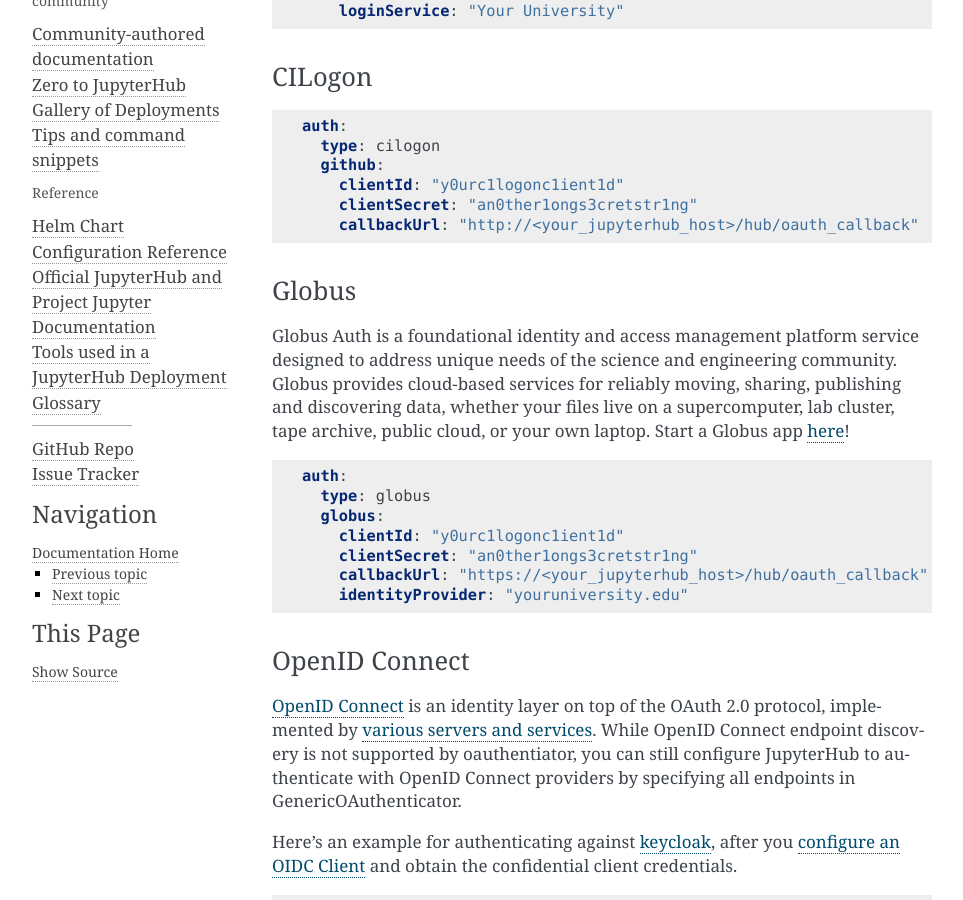
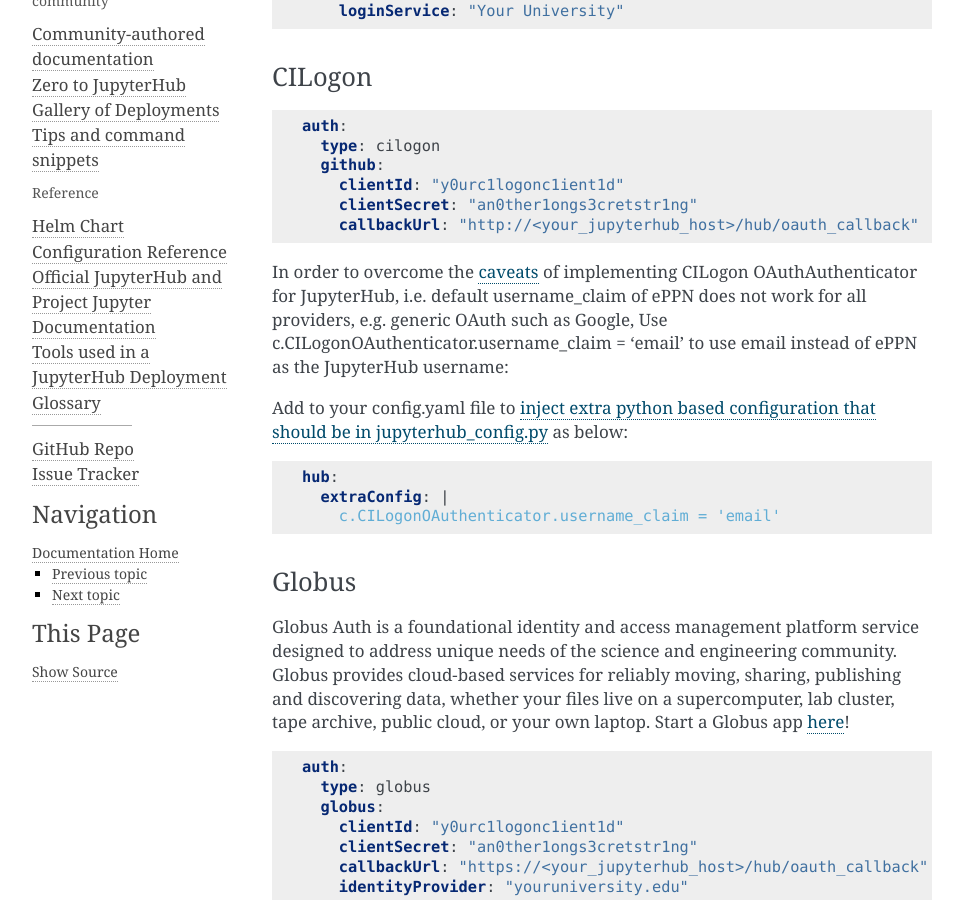
Before and after one commit to jupyterhub/zero-to-jupyterhub-k8s, a Sphinx documentation site: the page built from doc/source/authentication.rst, in a window 1280 px wide and 900 px high, scrolled down 1962 px. Shown: the whole window, without its empty margins (148-1111 px from the left). Built offline with Sphinx 7.4.7, drawn with Linux system fonts in a browser that asks for light colours.

Commit message:
Update authentication.rst
Overcoming Caveats while setting up CILogon OAuthAuthenticator for JupyterHub

```diff
--- a/doc/source/authentication.rst
+++ b/doc/source/authentication.rst
@@ -115,6 +115,18 @@
           clientId: "y0urc1logonc1ient1d"
           clientSecret: "an0ther1ongs3cretstr1ng"
           callbackUrl: "http://<your_jupyterhub_host>/hub/oauth_callback"
+
+In order to overcome the `caveats <https://github.com/jupyterhub/oauthenticator/blob/master/oauthenticator/cilogon.py>`_ of implementing CILogon OAuthAuthenticator for JupyterHub,
+i.e. default username_claim of ePPN does not work for all providers, e.g. generic OAuth such as Google, Use c.CILogonOAuthenticator.username_claim = 'email' to use email instead of ePPN as the JupyterHub username:
+
+Add to your config.yaml file to `inject extra python based configuration that should be in jupyterhub_config.py <https://zero-to-jupyterhub.readthedocs.io/en/latest/reference.html#hub-extraconfig>`_ as below:
+
+.. code-block:: yaml
+
+      hub:
+        extraConfig: |
+          c.CILogonOAuthenticator.username_claim = 'email'
+
 
 Globus
 ^^^^^^
```
